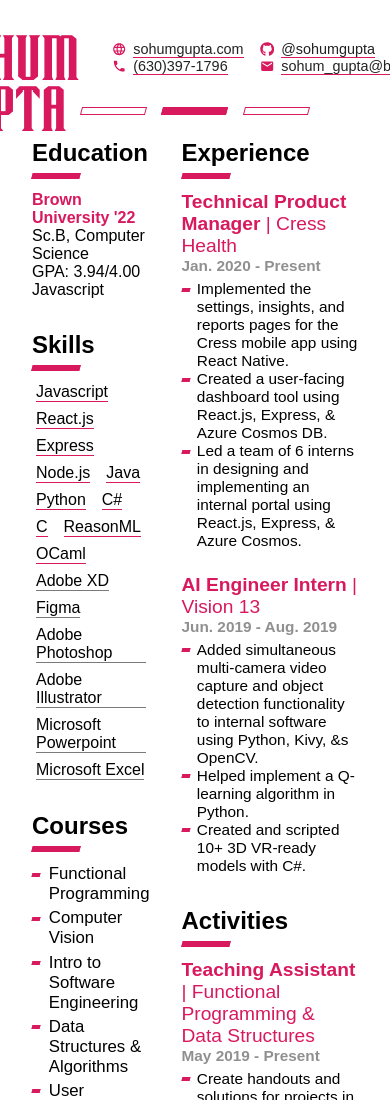
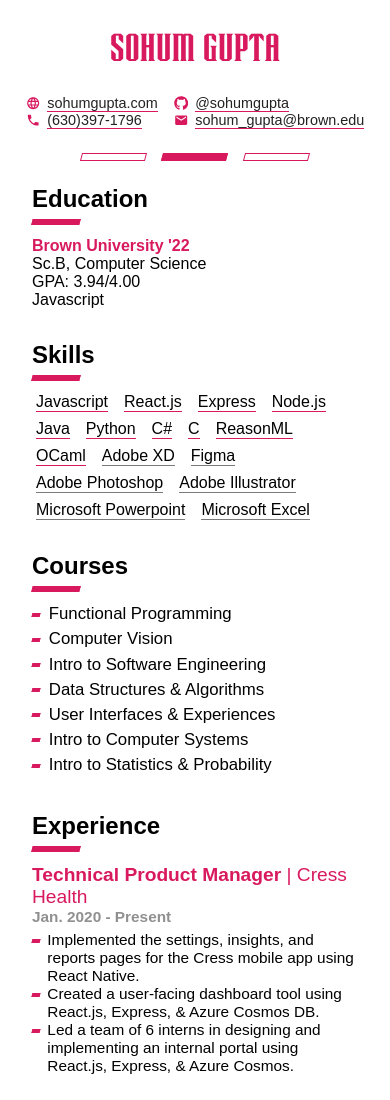
Before and after one commit to sohumgupta/sohumgupta.com, a React app in the folder marquee-theme/: page /resume in a window 390 px wide. Shown: the top 1100 px of the page. Built offline with nearby package versions, Linux system fonts and the light colour scheme; a web font is replaced by a local one.

Commit message:
Made web resume responsive

```diff
--- a/marquee-theme/src/Pages/ProjectPage/ProjectPage.js
+++ b/marquee-theme/src/Pages/ProjectPage/ProjectPage.js
@@ -25,11 +25,9 @@
 	updateWindowDimensions() { this.setState({ width: window.innerWidth, height: window.innerHeight }); }
 
 	render() {
-
 		const aspectRatio = (this.state.width / this.state.height);
 		const resize = (aspectRatio < resizeRatio);
 		const noMarquee = (aspectRatio < noMarqueeRatio);
-		console.log(noMarquee)
 
 		let background = <></>;
 		if (this.props.video) {
--- a/marquee-theme/src/Pages/ResumePage/ResumePage.js
+++ b/marquee-theme/src/Pages/ResumePage/ResumePage.js
@@ -4,7 +4,22 @@
 
 import { links, experiences, skills, courses, activities, projects } from './ResumeInfo';
 
+const resizeRatio = 1;
+
 class ResumePage extends React.Component {
+	constructor(props) {
+		super(props);
+		this.state = {
+			width: window.innerWidth,
+			height: window.innerHeight,
+		};
+
+		this.updateWindowDimensions = this.updateWindowDimensions.bind(this);
+	}
+
+	componentDidMount() { document.title = "sohum gupta | resume"; this.updateWindowDimensions(); window.addEventListener('resize', this.updateWindowDimensions); window.scrollTo(0, 0); }
+	componentWillUnmount() { window.removeEventListener('resize', this.updateWindowDimensions); }
+	updateWindowDimensions() { this.setState({ width: window.innerWidth, height: window.innerHeight }); }
 
 	renderLinks() {
 		return links.map((l) =>
@@ -57,9 +72,12 @@
 	}
 
 	render() {
+		const aspectRatio = (this.state.width / this.state.height);
+		const resize = (aspectRatio < resizeRatio);
+
 		return (
 			<div className="resume-page">
-				<div className="resume-wrapper">
+				<div className={"resume-wrapper" + (resize ? " resize" : "")}>
 					<div className="resume-header">
 						<div className="resume-name">
 							Sohum Gupta
--- a/marquee-theme/src/Pages/ResumePage/ResumePage.scss
+++ b/marquee-theme/src/Pages/ResumePage/ResumePage.scss
@@ -47,7 +47,7 @@
 	.resume-name {
 		font-family: $display-font;
 		color: $accent-color;
-		font-size: 4em;
+		font-size: min(4em, 10vw);
 		line-height: 0.8em;
 		height: 0.8em;
 	}
@@ -118,6 +118,15 @@
 
 		@media print { gap: 0.5em; }
 	}
+}
+
+.resize {
+	.resume-content {
+		display: flex;
+		flex-direction: column;
+		gap: 1em;
+	}
+	.resume-header { flex-direction: column; }
 }
 
 .resume-section {
```
Also changed, not shown: 1 other file.
